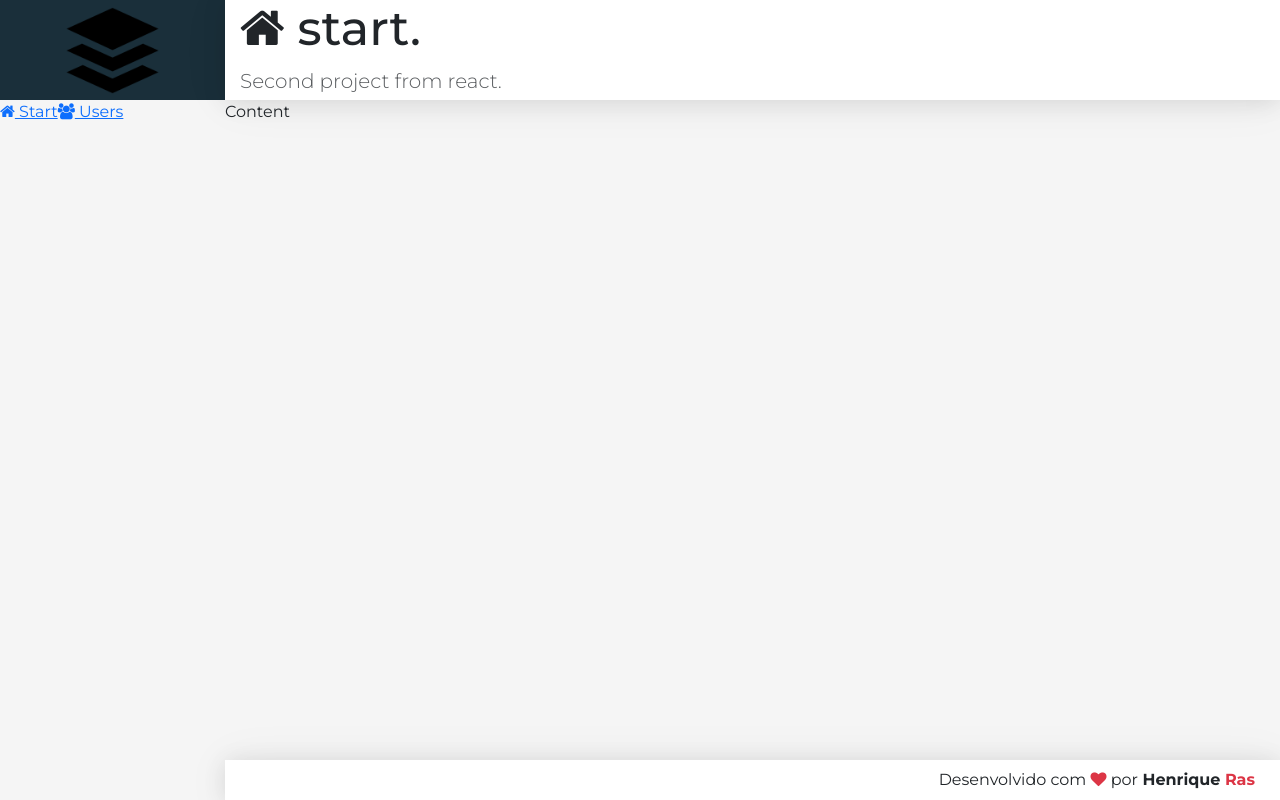
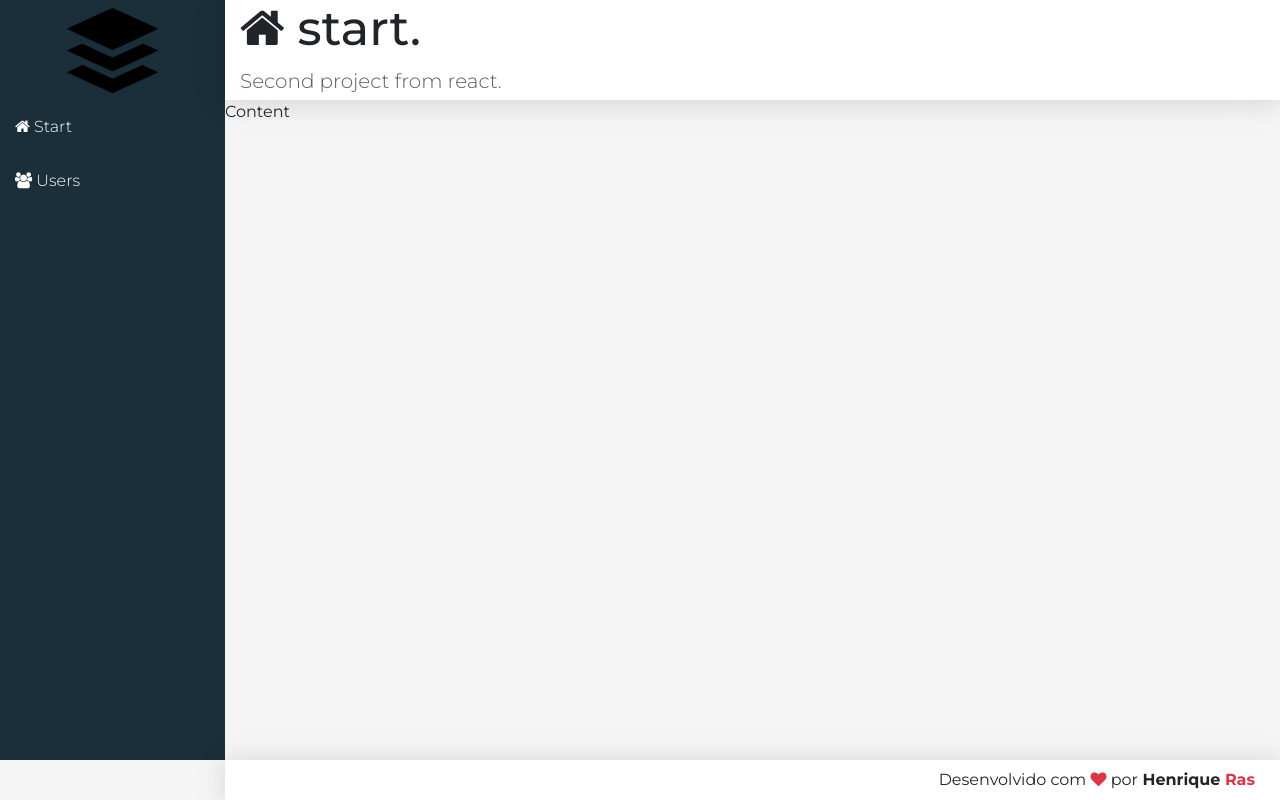
Before and after one commit to HenriqueRas1/crud-react, a React (Create React App) app in the folder frontend/frontend/: page / in a window 1280 px wide. Built offline with nearby package versions, Linux system fonts and the light colour scheme.

Commit message:
feat: Nav style

```diff
--- a/frontend/frontend/src/components/template/Nav.css
+++ b/frontend/frontend/src/components/template/Nav.css
@@ -0,0 +1,18 @@
+aside.menu-area {
+    background-color: var(--bg-dark);
+    box-shadow:
+    2px o 10px 0 rgba(0, 0, 0, 0.12),
+    2px o 15px 0 rgba(0, 0, 0, 0.9);
+}
+
+.menu a {
+    display: block;
+    text-decoration: none;
+    color: white;
+    font-weight: 300;
+    padding: 15px;
+}
+
+.menu a:hover {
+    background: linear-gradient(135deg, #217eb0, #2ba2e3);
+}
```
